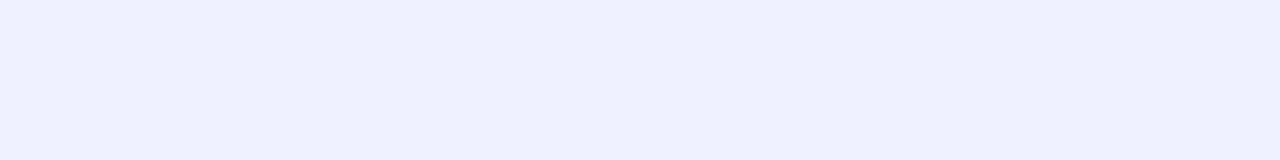
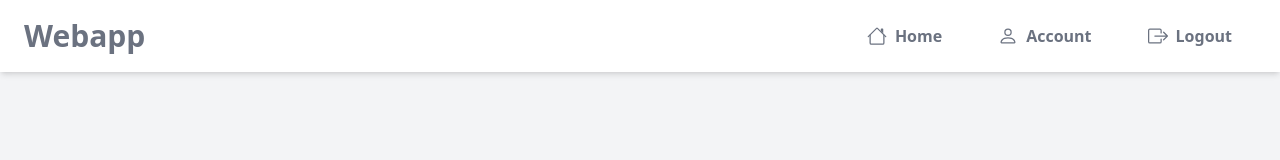
Before and after one commit to ReicaD/cocktailsSimple2.0, a React (Create React App) app in the folder client/: page / in a window 1280 px wide. Shown: the top 160 px of the page. Built offline with nearby package versions, Linux system fonts and the light colour scheme.

Commit message:
Navbar created

```diff
--- a/client/src/components/Navbar/Navbar.js
+++ b/client/src/components/Navbar/Navbar.js
@@ -2,9 +2,35 @@ import React from "react";
 
 const Navbar = () => {
   return (
-    <div>
+<div class="bg-gray-100 h-screen">
+  <nav class="bg-white px-6 relative shadow-md">
+    <div class="flex flex-row justify-between items-center py-2">
+      <h3 class="font-semibold text-3xl text-gray-500">Webapp</h3>
+      <div class="group flex flex-col items-center">
+        <button class="p-2 rounded-lg md:hidden">
+          <svg xmlns="http://www.w3.org/2000/svg" fill="currentColor" class="h-10 fill-current" viewBox="0 0 16 16"><path fill-rule="evenodd" d="M2.5 12a.5.5 0 0 1 .5-.5h10a.5.5 0 0 1 0 1H3a.5.5 0 0 1-.5-.5zm0-4a.5.5 0 0 1 .5-.5h10a.5.5 0 0 1 0 1H3a.5.5 0 0 1-.5-.5zm0-4a.5.5 0 0 1 .5-.5h10a.5.5 0 0 1 0 1H3a.5.5 0 0 1-.5-.5z" /></svg>
+        </button>
+        <div class="hidden group-hover:block md:block absolute md:static bg-white inset-x-0 top-16 py-3 shadow-md md:shadow-none text-gray-600">
+          <div class="flex flex-row justify-center items-center text-center font-semibold text-gray-500">
+            <a class="px-6 py-1 flex flex-col md:flex-row md:items-center" href="#">
+              <svg xmlns="http://www.w3.org/2000/svg" fill="currentColor" class="fill-current h-10 md:h-5 px-2" viewBox="0 0 16 16"><path fill-rule="evenodd" d="M2 13.5V7h1v6.5a.5.5 0 0 0 .5.5h9a.5.5 0 0 0 .5-.5V7h1v6.5a1.5 1.5 0 0 1-1.5 1.5h-9A1.5 1.5 0 0 1 2 13.5zm11-11V6l-2-2V2.5a.5.5 0 0 1 .5-.5h1a.5.5 0 0 1 .5.5z"/><path fill-rule="evenodd" d="M7.293 1.5a1 1 0 0 1 1.414 0l6.647 6.646a.5.5 0 0 1-.708.708L8 2.207 1.354 8.854a.5.5 0 1 1-.708-.708L7.293 1.5z"/></svg>
+              Home
+            </a>
+            <a class="px-6 py-1 flex flex-col md:flex-row md:items-center" href="#">
+              <svg xmlns="http://www.w3.org/2000/svg" fill="currentColor" class="fill-current h-10 md:h-5 px-2" viewBox="0 0 16 16"><path d="M8 8a3 3 0 1 0 0-6 3 3 0 0 0 0 6zm2-3a2 2 0 1 1-4 0 2 2 0 0 1 4 0zm4 8c0 1-1 1-1 1H3s-1 0-1-1 1-4 6-4 6 3 6 4zm-1-.004c-.001-.246-.154-.986-.832-1.664C11.516 10.68 10.289 10 8 10c-2.29 0-3.516.68-4.168 1.332-.678.678-.83 1.418-.832 1.664h10z"/></svg>
+              Account
+            </a>
+            <a class="px-6 py-1 flex flex-col md:flex-row md:items-center" href="#">
+              <svg xmlns="http://www.w3.org/2000/svg" fill="currentColor" class="fill-current h-10 md:h-5 px-2" viewBox="0 0 16 16"><path fill-rule="evenodd" d="M10 12.5a.5.5 0 0 1-.5.5h-8a.5.5 0 0 1-.5-.5v-9a.5.5 0 0 1 .5-.5h8a.5.5 0 0 1 .5.5v2a.5.5 0 0 0 1 0v-2A1.5 1.5 0 0 0 9.5 2h-8A1.5 1.5 0 0 0 0 3.5v9A1.5 1.5 0 0 0 1.5 14h8a1.5 1.5 0 0 0 1.5-1.5v-2a.5.5 0 0 0-1 0v2z"/><path fill-rule="evenodd" d="M15.854 8.354a.5.5 0 0 0 0-.708l-3-3a.5.5 0 0 0-.708.708L14.293 7.5H5.5a.5.5 0 0 0 0 1h8.793l-2.147 2.146a.5.5 0 0 0 .708.708l3-3z"/></svg>
+              Logout
+            </a>
+          </div>
+        </div>
+      </div>
+    </div>
+  </nav>
+</div>
 
-    </div>
   );
 };
 
```
